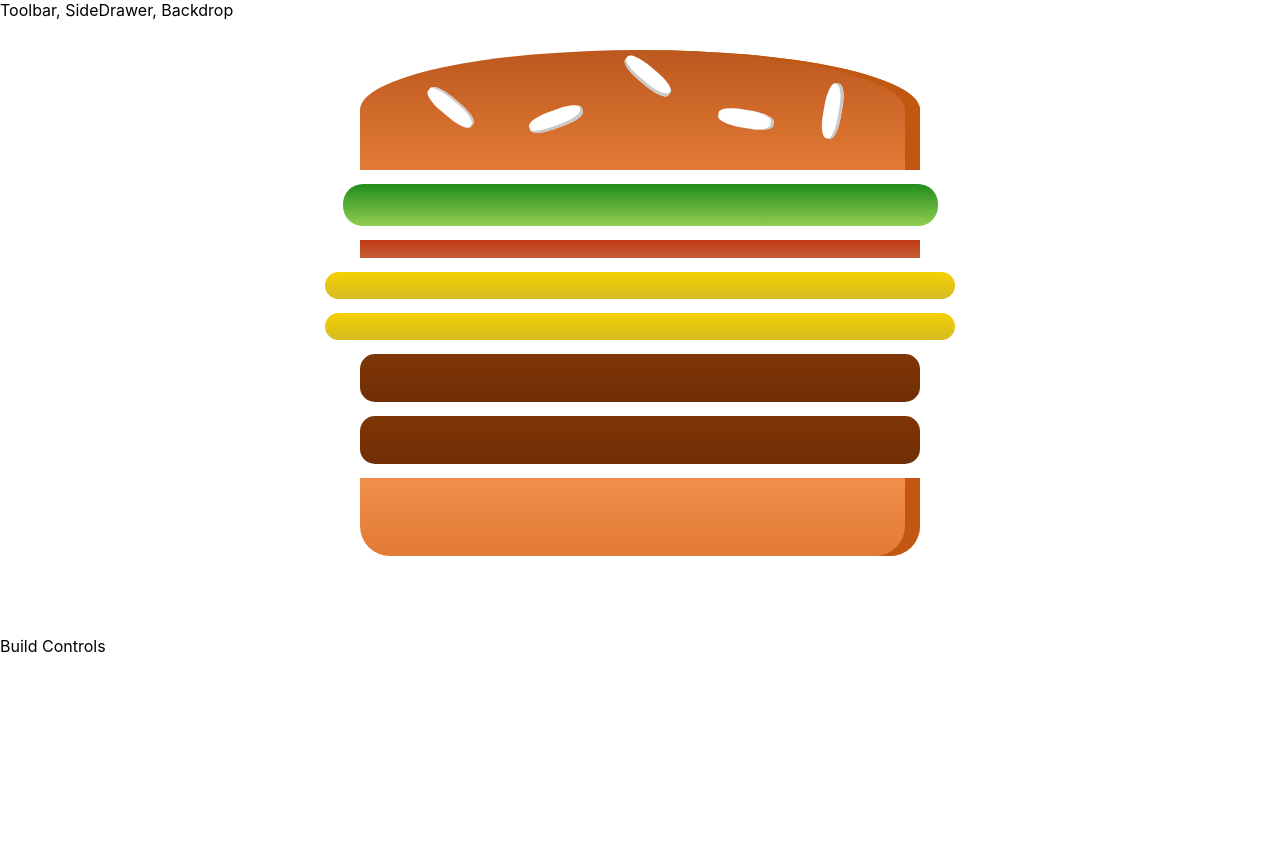
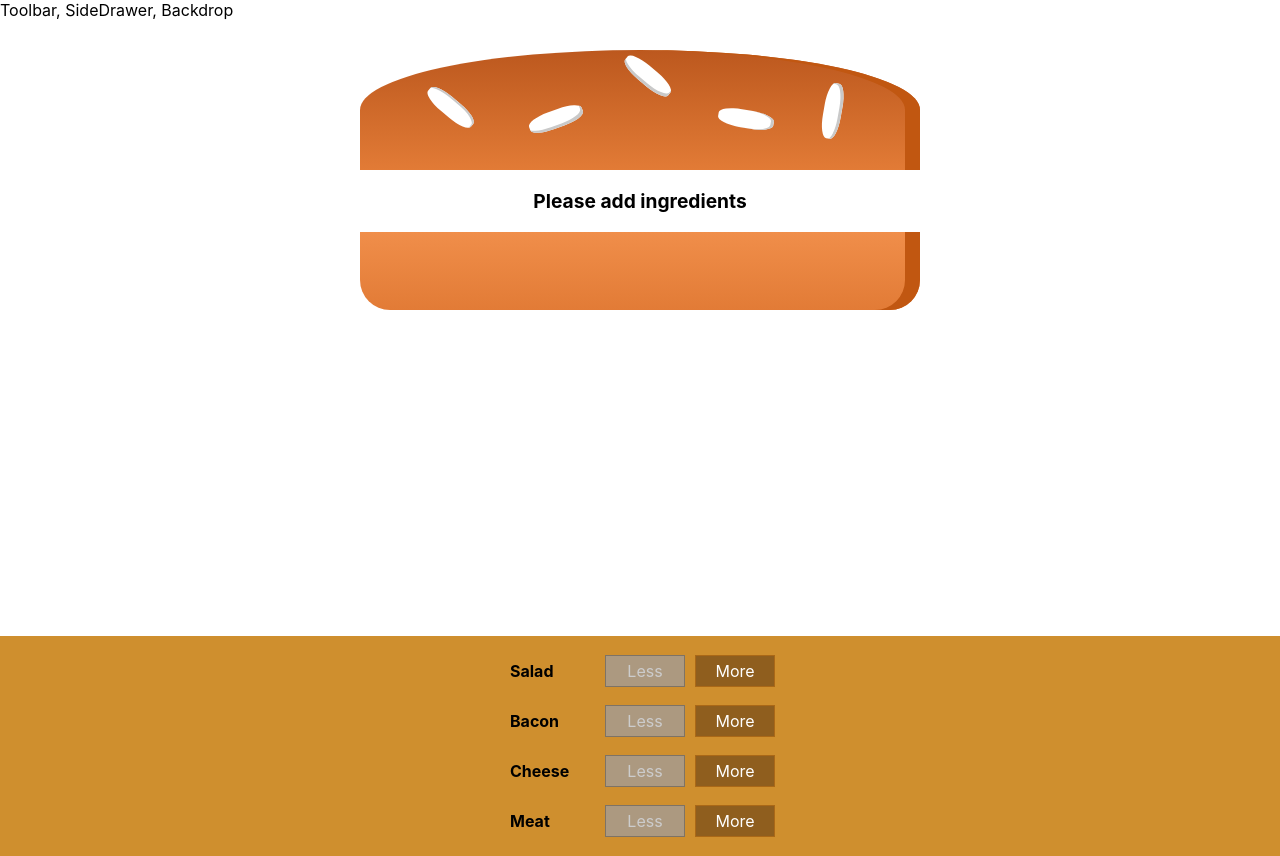
Before and after one commit to AlanAlv/burger-builder, a React (Create React App) app: page / in a window 1280 px wide. Before the commit the page ends 800 px from the top, so only its background shows below. Built offline with nearby package versions, Linux system fonts and the light colour scheme.

Commit message:
Build Controls

```diff
--- /dev/null
+++ b/src/components/Burger/BuildControls/BuildControl/BuildControl.js
@@ -0,0 +1,22 @@
+import React from 'react';
+import classes from './BuildControl.module.css';
+
+const buildControl = (props) => (
+    <div className={classes.BuildControl}>
+        <div className={classes.Label}>{props.label}</div>
+        <button
+            className={classes.Less}
+            onClick={props.removed}
+            disabled={props.disabled}>
+                Less
+        </button>
+        <button
+            className={classes.More}
+            onClick={props.added}>
+                More
+        </button>
+
+    </div>
+);
+
+export default buildControl;
--- /dev/null
+++ b/src/components/Burger/BuildControls/BuildControl/BuildControl.module.css
@@ -0,0 +1,56 @@
+.BuildControl {
+    display: flex;
+    justify-content: space-between;
+    align-items: center;
+    margin: 5px 0;
+}
+
+.BuildControl button {
+    display: block;
+    font: inherit;
+    padding: 5px;
+    margin: 0 5px;
+    width: 80px;
+    border: 1px solid #AA6817;
+    cursor: pointer;
+    outline: none;
+}
+
+.BuildControl button:disabled {
+    background-color: #AC9980;
+    border: 1px solid #7E7365;
+    color: #ccc;
+    cursor: default;
+}
+
+.BuildControl button:hover:disabled {
+    background-color: #AC9980;
+    color: #ccc;
+    cursor: not-allowed;
+}
+
+.Label {
+    padding: 10px;
+    font-weight: bold;
+    width: 80px;
+}
+
+.BuildControl .Less {
+    background-color: #D39952;
+    color: white;
+}
+
+.BuildControl .More {
+    background-color: #8F5E1E;
+    color: white;
+}
+
+.BuildControl .Less:hover, .BuildControl .Less:active {
+    background-color: #DAA972;
+    color: white;
+}
+
+.BuildControl .More:hover,.BuildControl .More:active {
+    background-color: #99703F;
+    color: white;
+}
--- /dev/null
+++ b/src/components/Burger/BuildControls/BuildControls.js
@@ -0,0 +1,26 @@
+import React from 'react';
+import classes from './BuildControls.module.css';
+import BuildControl from './BuildControl/BuildControl'
+
+const controls = [
+    { label: 'Salad', type: 'salad'},
+    { label: 'Bacon', type: 'bacon'},
+    { label: 'Cheese', type: 'cheese'},
+    { label: 'Meat', type: 'meat'}
+];
+
+const buildControls = (props) => (
+    <div className={classes.BuildControls}>
+        {controls.map(ctrl => (
+            <BuildControl
+                key={ctrl.label}
+                label={ctrl.label}
+                added={() => props.ingredientAdded(ctrl.type)}
+                removed={() => props.ingredientRemoved(ctrl.type)}
+                disabled={props.disabled[ctrl.type]}
+            />
+        ))}
+    </div>
+);
+
+export default buildControls;
--- /dev/null
+++ b/src/components/Burger/BuildControls/BuildControls.module.css
@@ -0,0 +1,10 @@
+.BuildControls {
+    width: 100%;
+    background-color: #CF8F2E;
+    display: flex;
+    flex-flow: column;
+    align-items: center;
+    box-shadow: 0 2px 1px #ccc;
+    margin: auto;
+    padding: 10px 0;
+}
--- a/src/components/Burger/Burger.js
+++ b/src/components/Burger/Burger.js
@@ -4,12 +4,20 @@ import classes from './Burger.module.css';
 import BurgerIngredient from './BurgerIngredient/BurgerIngredient';
 
 const burger = (props) => {
-    const transformedIngredients = Object.keys(props.ingredients)
+    let transformedIngredients = Object.keys(props.ingredients)
         .map(igKey => {
             return [...Array(props.ingredients[igKey])].map((_, i) => {
                 return <BurgerIngredient key ={igKey + i} type={igKey}/>;
             });
-    });
+        }).reduce((arr, el) => {
+            return arr.concat(el);
+        }, []);
+    ;
+
+    if (transformedIngredients.length === 0){
+        transformedIngredients = <p>Please add ingredients</p>
+    }
+        console.log(transformedIngredients);
     return (
         <div className={classes.Burger}>
             <BurgerIngredient type="bread-top"/>
--- a/src/containers/BurgerBuilder/BurgerBuilder.js
+++ b/src/containers/BurgerBuilder/BurgerBuilder.js
@@ -1,21 +1,77 @@
 import React, { Component } from "react";
 import Aux from '../../hoc/Auxiliary';
-import Burger from '../../components/Burger/Burger'
+import Burger from '../../components/Burger/Burger';
+import BuildControls from '../../components/Burger/BuildControls/BuildControls';
+
+const INGREDIENT_PRICES = {
+    salad: 0.5,
+    cheese: 0.4,
+    meat: 1.3,
+    bacon: 0.7
+};
 
 class BurgerBuilder extends Component {
     state = {
         ingredients: {
-            salad: 1,
-            bacon: 1,
-            cheese: 2,
-            meat: 2
+            salad: 0,
+            bacon: 0,
+            cheese: 0,
+            meat: 0
+        },
+        totalPrice: 4
+    };
+
+    addIngredientHandler = (type) => {
+        const oldCount = this.state.ingredients[type];
+        const updatedCount = oldCount +1;
+        const updatedIngredients = {
+            ...this.state.ingredients
+        };
+        updatedIngredients[type] = updatedCount;
+        const priceAddition = INGREDIENT_PRICES[type];
+        const oldPrice = this.state.totalPrice;
+        const newPrice = oldPrice + priceAddition;
+        this.setState({
+            totalPrice: newPrice,
+            ingredients: updatedIngredients
+        });
+    }
+
+    removeIngredientHandler = (type) => {
+        const oldCount = this.state.ingredients[type];
+        if (oldCount <= 0){
+            return;
         }
-    };
+        const updatedCount = oldCount -1;
+        const updatedIngredients = {
+            ...this.state.ingredients
+        };
+        updatedIngredients[type] = updatedCount;
+        const priceDeduction = INGREDIENT_PRICES[type];
+        const oldPrice = this.state.totalPrice;
+        const newPrice = oldPrice - priceDeduction;
+        this.setState({
+            totalPrice: newPrice,
+            ingredients: updatedIngredients
+        });
+
+    }
+
     render () {
+        const disabledInfo = {
+            ...this.state.ingredients
+        };
+        for(let key in disabledInfo){
+            disabledInfo[key] = disabledInfo[key] <= 0
+        }
         return (
             <Aux>
                 <Burger ingredients={this.state.ingredients}/>
-                <div>Build Controls</div>
+                <BuildControls
+                    ingredientAdded={this.addIngredientHandler}
+                    ingredientRemoved={this.removeIngredientHandler}
+                    disabled={disabledInfo}
+                />
             </Aux>
         );
     }
```
